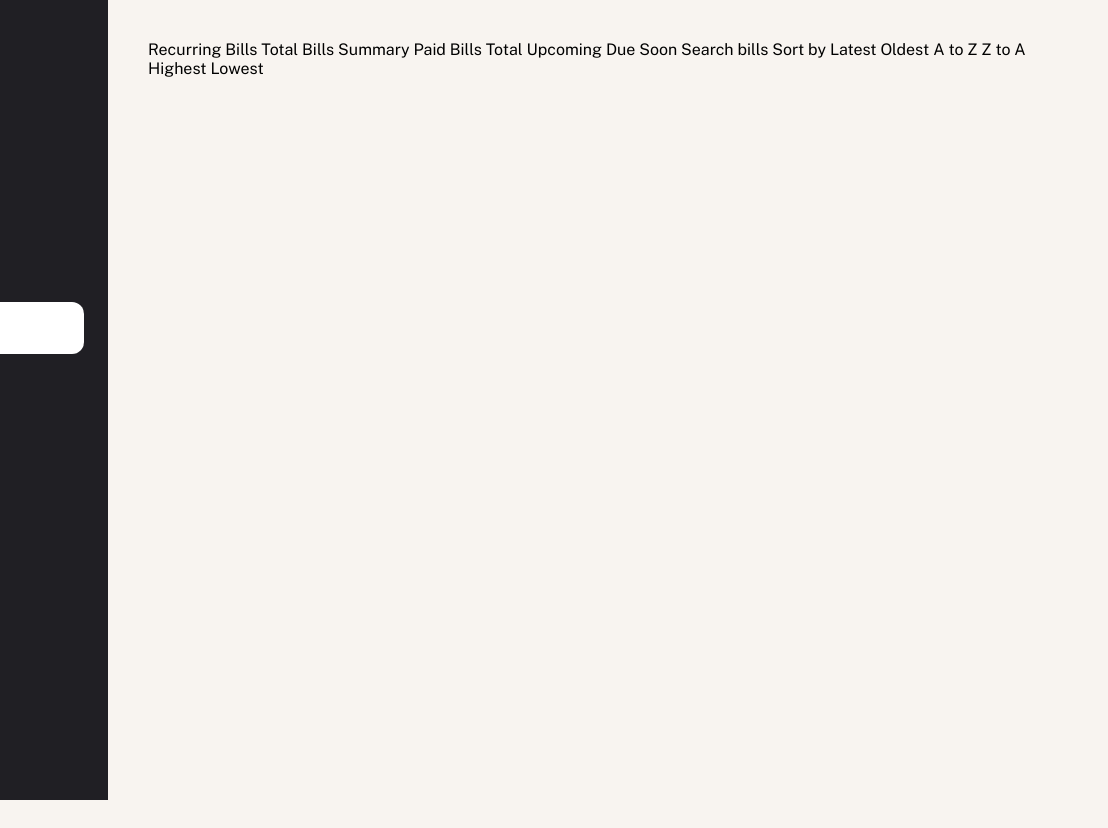
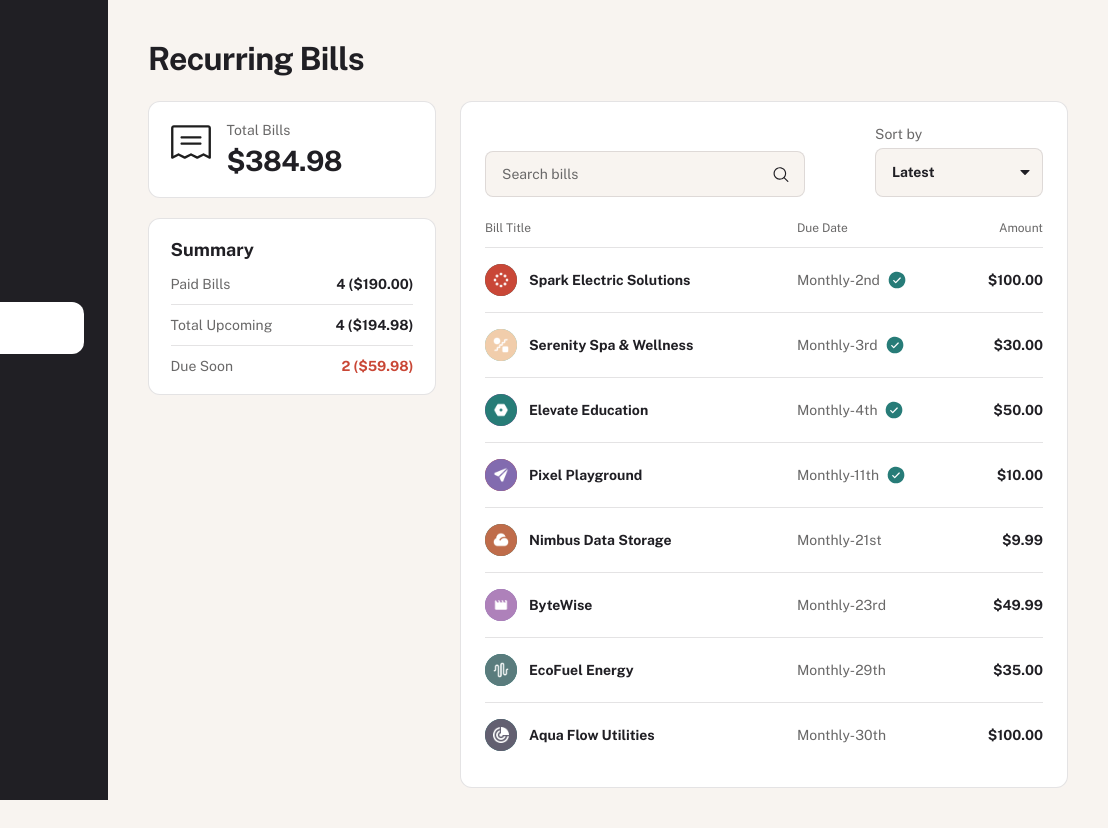
Before and after one commit to dextervorbe/personal-finance-app, a plain HTML site: page starter-code/recurring.html in a window 1280 px wide. Shown: the full height of the page, 172-1280 px from the left. Before the commit the page ends 800 px from the top, so only its background shows below. Drawn offline with nearby package versions, Linux system fonts and the light colour scheme.

Commit message:
Created Recurring Bills Page + CSS

```diff
--- /dev/null
+++ b/starter-code/css/recurring.css
@@ -0,0 +1,263 @@
+/* Recurring bills page */
+
+.recurring-page {
+  box-sizing: border-box;
+  width: 100%;
+  max-width: 70rem;
+  margin-inline: auto;
+}
+
+.recurring-page__title {
+  margin: 0 0 1.5rem;
+  font-size: clamp(1.75rem, 4vw, 2rem);
+  font-weight: 700;
+  color: var(--color-heading);
+  letter-spacing: -0.02em;
+}
+
+.recurring-layout {
+  display: grid;
+  grid-template-columns: minmax(15rem, 18rem) minmax(0, 1fr);
+  gap: 1.5rem;
+  align-items: start;
+}
+
+@media (max-width: 56rem) {
+  .recurring-layout {
+    grid-template-columns: 1fr;
+  }
+}
+
+.recurring-layout__side {
+  display: flex;
+  flex-direction: column;
+  gap: 1.25rem;
+}
+
+.recurring-stat-card {
+  display: flex;
+  align-items: flex-start;
+  gap: 1rem;
+  padding: 1.25rem 1.35rem;
+  border-radius: 0.75rem;
+  background-color: var(--color-card);
+  border: 1px solid var(--color-divider);
+}
+
+.recurring-stat-card__icon {
+  width: 2.5rem;
+  height: 2.5rem;
+  flex-shrink: 0;
+  color: var(--color-heading);
+}
+
+[data-theme="dark"] .recurring-stat-card__icon {
+  filter: brightness(0) saturate(0) invert(1);
+}
+
+[data-theme="light"] .recurring-stat-card__icon {
+  filter: brightness(0) saturate(100%);
+  opacity: 0.88;
+}
+
+.recurring-stat-card__label {
+  margin: 0 0 0.35rem;
+  font-size: 0.875rem;
+  font-weight: 400;
+  color: var(--color-text-muted);
+}
+
+.recurring-stat-card__value {
+  margin: 0;
+  font-size: 1.75rem;
+  font-weight: 700;
+  color: var(--color-heading);
+  letter-spacing: -0.02em;
+}
+
+.recurring-summary-card {
+  padding: 1.25rem 1.35rem;
+  border-radius: 0.75rem;
+  background-color: var(--color-card);
+  border: 1px solid var(--color-divider);
+}
+
+.recurring-summary-card__title {
+  margin: 0 0 1rem;
+  font-size: 1.125rem;
+  font-weight: 700;
+  color: var(--color-heading);
+}
+
+.recurring-summary-list {
+  list-style: none;
+  margin: 0;
+  padding: 0;
+}
+
+.recurring-summary-list__item {
+  display: flex;
+  align-items: center;
+  justify-content: space-between;
+  gap: 1rem;
+  padding: 0.75rem 0;
+  font-size: 0.875rem;
+  color: var(--color-text-muted);
+  border-bottom: 1px solid var(--color-divider);
+}
+
+.recurring-summary-list__item:first-child {
+  padding-top: 0;
+}
+
+.recurring-summary-list__item:last-child {
+  border-bottom: none;
+  padding-bottom: 0;
+}
+
+.recurring-summary-list__value {
+  font-weight: 700;
+  color: var(--color-heading);
+  text-align: right;
+}
+
+.recurring-summary-list__value--due {
+  color: #c94736;
+}
+
+.recurring-panel {
+  padding: 1.5rem clamp(1rem, 3vw, 1.5rem) 1.25rem;
+  background-color: var(--color-card);
+  border-radius: 0.75rem;
+  border: 1px solid var(--color-divider);
+}
+
+.recurring-toolbar {
+  display: flex;
+  flex-wrap: wrap;
+  align-items: flex-end;
+  justify-content: space-between;
+  gap: 1rem 1.5rem;
+  margin-bottom: 1.5rem;
+}
+
+.recurring-table-wrap {
+  overflow-x: auto;
+  margin: 0 -0.25rem;
+  padding: 0 0.25rem;
+}
+
+.recurring-table {
+  width: 100%;
+  min-width: 32rem;
+  border-collapse: collapse;
+  font-size: 0.875rem;
+}
+
+.recurring-table thead th {
+  padding: 0 0 0.75rem;
+  border-bottom: 1px solid var(--color-divider);
+  text-align: left;
+  font-weight: 400;
+  font-size: 0.75rem;
+  color: var(--color-text-muted);
+}
+
+.recurring-table thead th:nth-child(2) {
+  text-align: left;
+}
+
+.recurring-table thead th:nth-child(3) {
+  text-align: right;
+}
+
+.recurring-table tbody td {
+  padding: 1rem 0;
+  vertical-align: middle;
+  border-bottom: 1px solid var(--color-divider);
+}
+
+.recurring-table tbody tr:last-child td {
+  border-bottom: none;
+}
+
+.recurring-row__bill {
+  display: flex;
+  align-items: center;
+  gap: 0.75rem;
+  min-width: 0;
+}
+
+.recurring-row__marker {
+  display: grid;
+  place-items: center;
+  width: 2rem;
+  height: 2rem;
+  border-radius: 50%;
+  flex-shrink: 0;
+  overflow: hidden;
+}
+
+.recurring-row__marker-img {
+  width: 100%;
+  height: 100%;
+  object-fit: cover;
+}
+
+.recurring-row__marker-fallback {
+  font-size: 0.625rem;
+  font-weight: 700;
+  color: #fff;
+}
+
+.recurring-row__title {
+  margin: 0;
+  font-size: 0.875rem;
+  font-weight: 700;
+  color: var(--color-heading);
+  white-space: nowrap;
+  overflow: hidden;
+  text-overflow: ellipsis;
+}
+
+.recurring-row__due-cell {
+  display: flex;
+  align-items: center;
+  gap: 0.5rem;
+  flex-wrap: wrap;
+}
+
+.recurring-row__due-text {
+  margin: 0;
+  font-size: 0.875rem;
+  color: var(--color-text-muted);
+}
+
+.recurring-row__paid-icon {
+  width: 1.125rem;
+  height: 1.125rem;
+  flex-shrink: 0;
+}
+
+.recurring-row__amount {
+  margin: 0;
+  font-size: 0.875rem;
+  font-weight: 700;
+  color: var(--color-heading);
+  text-align: right;
+}
+
+.recurring-empty {
+  padding: 2rem 1rem;
+  text-align: center;
+  color: var(--color-text-muted);
+  font-size: 0.875rem;
+}
+
+.recurring-error {
+  padding: 1rem;
+  border-radius: 0.5rem;
+  background-color: var(--color-error-bg);
+  color: var(--color-heading);
+  font-size: 0.875rem;
+}
--- /dev/null
+++ b/starter-code/js/recurring.js
@@ -0,0 +1,366 @@
+(function () {
+  var VIEW_YEAR = 2024;
+  var VIEW_MONTH = 7;
+
+  var CATEGORY_ACCENT = {
+    Entertainment: "#C94736",
+    Bills: "#277C78",
+    Groceries: "#82C9D7",
+    "Dining Out": "#3F82B2",
+    Transportation: "#F2CDAC",
+    "Personal Care": "#67C7C9",
+    Education: "#D946B8",
+    Lifestyle: "#826CB0",
+    Shopping: "#626070",
+    General: "#6B7F59",
+  };
+
+  var currency = new Intl.NumberFormat("en-US", {
+    style: "currency",
+    currency: "USD",
+    minimumFractionDigits: 2,
+  });
+
+  function parseISO(iso) {
+    return new Date(iso);
+  }
+
+  function initials(name) {
+    var parts = name.trim().split(/\s+/);
+    var a = parts[0] ? parts[0][0] : "";
+    var b = parts[1] ? parts[1][0] : "";
+    return (a + b).toUpperCase() || "?";
+  }
+
+  function latestTransactionDate(transactions) {
+    if (!transactions || transactions.length === 0) return new Date();
+    var latest = parseISO(transactions[0].date);
+    for (var i = 1; i < transactions.length; i++) {
+      var d = parseISO(transactions[i].date);
+      if (d > latest) latest = d;
+    }
+    return latest;
+  }
+
+  function uniqueRecurringLatest(transactions) {
+    var map = new Map();
+    for (var i = 0; i < transactions.length; i++) {
+      var t = transactions[i];
+      if (!t.recurring) continue;
+      var prev = map.get(t.name);
+      if (!prev || parseISO(t.date) > parseISO(prev.date)) {
+        map.set(t.name, t);
+      }
+    }
+    return Array.from(map.values());
+  }
+
+  function paidRecurringInMonth(transactions, year, monthIndex) {
+    var out = [];
+    for (var i = 0; i < transactions.length; i++) {
+      var t = transactions[i];
+      if (!t.recurring) continue;
+      var d = parseISO(t.date);
+      if (d.getUTCFullYear() !== year || d.getUTCMonth() !== monthIndex) continue;
+      out.push(t);
+    }
+    return out;
+  }
+
+  function unpaidRecurringForMonth(transactions, year, monthIndex) {
+    var paidNames = new Set();
+    var paid = paidRecurringInMonth(transactions, year, monthIndex);
+    for (var i = 0; i < paid.length; i++) {
+      paidNames.add(paid[i].name);
+    }
+    return uniqueRecurringLatest(transactions).filter(function (v) {
+      return !paidNames.has(v.name);
+    });
+  }
+
+  function addUTCDays(date, days) {
+    var d = new Date(date.getTime());
+    d.setUTCDate(d.getUTCDate() + days);
+    return d;
+  }
+
+  function dueSoonStats(transactions, referenceDate, year, monthIndex) {
+    var unpaid = unpaidRecurringForMonth(transactions, year, monthIndex);
+    var start = addUTCDays(referenceDate, 1);
+    start.setUTCHours(0, 0, 0, 0);
+    var end = addUTCDays(referenceDate, 5);
+    end.setUTCHours(23, 59, 59, 999);
+
+    var count = 0;
+    var sum = 0;
+    for (var i = 0; i < unpaid.length; i++) {
+      var v = unpaid[i];
+      var dueDay = parseISO(v.date).getUTCDate();
+      var due = new Date(Date.UTC(year, monthIndex, dueDay));
+      if (due >= start && due <= end) {
+        count += 1;
+        sum += Math.abs(v.amount);
+      }
+    }
+    return { count: count, sum: sum };
+  }
+
+  function categoryAccent(cat) {
+    return CATEGORY_ACCENT[cat] || "#277C78";
+  }
+
+  function dayOrdinalUTC(iso) {
+    var day = parseISO(iso).getUTCDate();
+    var j = day % 10;
+    var k = day % 100;
+    if (j === 1 && k !== 11) return day + "st";
+    if (j === 2 && k !== 12) return day + "nd";
+    if (j === 3 && k !== 13) return day + "rd";
+    return day + "th";
+  }
+
+  function formatSummaryLine(count, sum) {
+    return count + " (" + currency.format(sum) + ")";
+  }
+
+  document.addEventListener("DOMContentLoaded", function () {
+    var main = document.querySelector(".recurring-page");
+    if (!main) return;
+
+    var totalEl = document.getElementById("recurring-total-bills");
+    var paidEl = document.getElementById("recurring-summary-paid");
+    var upcomingEl = document.getElementById("recurring-summary-upcoming");
+    var dueEl = document.getElementById("recurring-summary-due");
+    var tbody = document.getElementById("recurring-tbody");
+    var searchInput = document.getElementById("recurring-search");
+    var sortSelect = document.getElementById("recurring-sort");
+
+    var allTransactions = [];
+    var templateRows = [];
+    var paidNameSet = new Set();
+
+    function computePaidNames(transactions) {
+      var set = new Set();
+      var paid = paidRecurringInMonth(
+        transactions,
+        VIEW_YEAR,
+        VIEW_MONTH
+      );
+      for (var i = 0; i < paid.length; i++) {
+        set.add(paid[i].name);
+      }
+      return set;
+    }
+
+    function sortTemplates(rows, key) {
+      var arr = rows.slice();
+      if (key === "latest") {
+        arr.sort(function (a, b) {
+          return (
+            parseISO(a.date).getUTCDate() - parseISO(b.date).getUTCDate()
+          );
+        });
+      } else if (key === "oldest") {
+        arr.sort(function (a, b) {
+          return (
+            parseISO(b.date).getUTCDate() - parseISO(a.date).getUTCDate()
+          );
+        });
+      } else if (key === "az") {
+        arr.sort(function (a, b) {
+          return a.name.localeCompare(b.name);
+        });
+      } else if (key === "za") {
+        arr.sort(function (a, b) {
+          return b.name.localeCompare(a.name);
+        });
+      } else if (key === "highest") {
+        arr.sort(function (a, b) {
+          return Math.abs(b.amount) - Math.abs(a.amount);
+        });
+      } else if (key === "lowest") {
+        arr.sort(function (a, b) {
+          return Math.abs(a.amount) - Math.abs(b.amount);
+        });
+      }
+      return arr;
+    }
+
+    function filterBySearch(rows, q) {
+      if (!q || !q.trim()) return rows.slice();
+      var needle = q.trim().toLowerCase();
+      return rows.filter(function (r) {
+        return r.name.toLowerCase().indexOf(needle) !== -1;
+      });
+    }
+
+    function updateSummary(transactions) {
+      var templates = uniqueRecurringLatest(transactions);
+      var totalSum = 0;
+      for (var i = 0; i < templates.length; i++) {
+        totalSum += Math.abs(templates[i].amount);
+      }
+      if (totalEl) totalEl.textContent = currency.format(totalSum);
+
+      var paidTx = paidRecurringInMonth(
+        transactions,
+        VIEW_YEAR,
+        VIEW_MONTH
+      );
+      var paidSum = 0;
+      for (var p = 0; p < paidTx.length; p++) {
+        paidSum += Math.abs(paidTx[p].amount);
+      }
+      if (paidEl)
+        paidEl.textContent = formatSummaryLine(paidTx.length, paidSum);
+
+      var unpaid = unpaidRecurringForMonth(
+        transactions,
+        VIEW_YEAR,
+        VIEW_MONTH
+      );
+      var upcomingSum = 0;
+      for (var u = 0; u < unpaid.length; u++) {
+        upcomingSum += Math.abs(unpaid[u].amount);
+      }
+      if (upcomingEl)
+        upcomingEl.textContent = formatSummaryLine(unpaid.length, upcomingSum);
+
+      var refDate = latestTransactionDate(transactions);
+      var ds = dueSoonStats(
+        transactions,
+        refDate,
+        VIEW_YEAR,
+        VIEW_MONTH
+      );
+      if (dueEl)
+        dueEl.textContent = formatSummaryLine(ds.count, ds.sum);
+    }
+
+    function renderTable() {
+      if (!tbody) return;
+      tbody.innerHTML = "";
+
+      var sortKey = sortSelect ? sortSelect.value : "latest";
+      var q = searchInput ? searchInput.value : "";
+      var rows = sortTemplates(
+        filterBySearch(templateRows, q),
+        sortKey
+      );
+
+      if (rows.length === 0) {
+        var trEmpty = document.createElement("tr");
+        var tdEmpty = document.createElement("td");
+        tdEmpty.colSpan = 3;
+        tdEmpty.className = "recurring-empty";
+        tdEmpty.textContent = "No recurring bills match your search.";
+        trEmpty.appendChild(tdEmpty);
+        tbody.appendChild(trEmpty);
+        return;
+      }
+
+      for (var i = 0; i < rows.length; i++) {
+        var row = rows[i];
+        var tr = document.createElement("tr");
+
+        var tdBill = document.createElement("td");
+        var billWrap = document.createElement("div");
+        billWrap.className = "recurring-row__bill";
+
+        var marker = document.createElement("div");
+        marker.className = "recurring-row__marker";
+        marker.style.backgroundColor = categoryAccent(row.category);
+
+        var img = document.createElement("img");
+        img.className = "recurring-row__marker-img";
+        img.alt = "";
+        img.src = row.avatar;
+        img.loading = "lazy";
+        (function (imgEl, wrap, accent, nm, cat) {
+          imgEl.addEventListener("error", function () {
+            imgEl.remove();
+            var fb = document.createElement("span");
+            fb.className = "recurring-row__marker-fallback";
+            fb.textContent = initials(nm);
+            wrap.style.backgroundColor = accent || categoryAccent(cat);
+            wrap.appendChild(fb);
+          });
+        })(img, marker, categoryAccent(row.category), row.name, row.category);
+        marker.appendChild(img);
+
+        var title = document.createElement("p");
+        title.className = "recurring-row__title";
+        title.textContent = row.name;
+
+        billWrap.appendChild(marker);
+        billWrap.appendChild(title);
+        tdBill.appendChild(billWrap);
+
+        var tdDue = document.createElement("td");
+        var dueWrap = document.createElement("div");
+        dueWrap.className = "recurring-row__due-cell";
+        var dueTxt = document.createElement("p");
+        dueTxt.className = "recurring-row__due-text";
+        dueTxt.textContent =
+          "Monthly-" + dayOrdinalUTC(row.date);
+
+        dueWrap.appendChild(dueTxt);
+        if (paidNameSet.has(row.name)) {
+          var check = document.createElement("img");
+          check.className = "recurring-row__paid-icon";
+          check.src = "./assets/images/icon-bill-paid.svg";
+          check.alt = "Paid";
+          check.width = 18;
+          check.height = 18;
+          dueWrap.appendChild(check);
+        }
+        tdDue.appendChild(dueWrap);
+
+        var tdAmt = document.createElement("td");
+        var amt = document.createElement("p");
+        amt.className = "recurring-row__amount";
+        amt.textContent = currency.format(Math.abs(row.amount));
+        tdAmt.appendChild(amt);
+
+        tr.appendChild(tdBill);
+        tr.appendChild(tdDue);
+        tr.appendChild(tdAmt);
+        tbody.appendChild(tr);
+      }
+    }
+
+    function refresh() {
+      updateSummary(allTransactions);
+      renderTable();
+    }
+
+    if (searchInput) {
+      searchInput.addEventListener("input", renderTable);
+    }
+    if (sortSelect) {
+      sortSelect.addEventListener("change", renderTable);
+    }
+
+    fetch("./data.json")
+      .then(function (res) {
+        if (!res.ok) throw new Error("Failed to load data");
+        return res.json();
+      })
+      .then(function (data) {
+        allTransactions = data.transactions || [];
+        templateRows = uniqueRecurringLatest(allTransactions);
+        paidNameSet = computePaidNames(allTransactions);
+        refresh();
+        main.removeAttribute("aria-busy");
+      })
+      .catch(function () {
+        main.removeAttribute("aria-busy");
+        var err = document.createElement("p");
+        err.className = "recurring-error";
+        err.setAttribute("role", "alert");
+        err.textContent =
+          "Could not load finance data. Serve this folder over HTTP so data.json can be fetched.";
+        main.insertBefore(err, main.firstChild);
+      });
+  });
+})();
--- a/starter-code/recurring.html
+++ b/starter-code/recurring.html
@@ -11,6 +11,8 @@
   <link rel="preconnect" href="https://fonts.gstatic.com" crossorigin>
   <link href="https://fonts.googleapis.com/css2?family=Public+Sans:wght@400;700&display=swap" rel="stylesheet">
   <link rel="stylesheet" href="./css/sidebar.css">
+  <link rel="stylesheet" href="./css/transactions.css">
+  <link rel="stylesheet" href="./css/recurring.css">
 
   <title>Frontend Mentor | Personal finance app - Recurring bills</title>
 </head>
@@ -90,31 +92,96 @@
   </aside>
 
   <div class="app-shell">
-    <main id="main-content">
-      Recurring Bills
+    <main id="main-content" class="recurring-page" aria-busy="true">
+      <h1 class="recurring-page__title">Recurring Bills</h1>
 
-      Total Bills
+      <div class="recurring-layout">
+        <div class="recurring-layout__side">
+          <section class="recurring-stat-card" aria-labelledby="recurring-total-label">
+            <img
+              class="recurring-stat-card__icon"
+              src="./assets/images/icon-recurring-bills.svg"
+              alt=""
+              width="32"
+              height="28"
+            >
+            <div>
+              <p id="recurring-total-label" class="recurring-stat-card__label">Total Bills</p>
+              <p class="recurring-stat-card__value" id="recurring-total-bills">—</p>
+            </div>
+          </section>
 
-      Summary
-      Paid Bills
-      Total Upcoming
-      Due Soon
+          <section class="recurring-summary-card" aria-labelledby="recurring-summary-heading">
+            <h2 id="recurring-summary-heading" class="recurring-summary-card__title">Summary</h2>
+            <ul class="recurring-summary-list">
+              <li class="recurring-summary-list__item">
+                <span>Paid Bills</span>
+                <span class="recurring-summary-list__value" id="recurring-summary-paid">—</span>
+              </li>
+              <li class="recurring-summary-list__item">
+                <span>Total Upcoming</span>
+                <span class="recurring-summary-list__value" id="recurring-summary-upcoming">—</span>
+              </li>
+              <li class="recurring-summary-list__item">
+                <span>Due Soon</span>
+                <span class="recurring-summary-list__value recurring-summary-list__value--due" id="recurring-summary-due">—</span>
+              </li>
+            </ul>
+          </section>
+        </div>
 
-      Search bills
+        <div class="recurring-layout__main">
+          <section class="recurring-panel" aria-labelledby="recurring-panel-heading">
+            <h2 id="recurring-panel-heading" class="visually-hidden">All recurring bills</h2>
 
-      Sort by
-      Latest
-      Oldest
-      A to Z
-      Z to A
-      Highest
-      Lowest
+            <div class="recurring-toolbar">
+              <div class="transactions-search">
+                <label class="visually-hidden" for="recurring-search">Search bills</label>
+                <input
+                  type="search"
+                  id="recurring-search"
+                  class="transactions-search__input"
+                  placeholder="Search bills"
+                  autocomplete="off"
+                >
+                <img class="transactions-search__icon" src="./assets/images/icon-search.svg" alt="" width="14" height="14">
+              </div>
 
-      <!-- Add bills data -->
+              <div class="transactions-filters">
+                <label>
+                  Sort by
+                  <select id="recurring-sort" class="transactions-select" aria-label="Sort recurring bills">
+                    <option value="latest">Latest</option>
+                    <option value="oldest">Oldest</option>
+                    <option value="az">A to Z</option>
+                    <option value="za">Z to A</option>
+                    <option value="highest">Highest</option>
+                    <option value="lowest">Lowest</option>
+                  </select>
+                </label>
+              </div>
+            </div>
+
+            <div class="recurring-table-wrap">
+              <table class="recurring-table">
+                <thead>
+                  <tr>
+                    <th scope="col">Bill Title</th>
+                    <th scope="col">Due Date</th>
+                    <th scope="col">Amount</th>
+                  </tr>
+                </thead>
+                <tbody id="recurring-tbody"></tbody>
+              </table>
+            </div>
+          </section>
+        </div>
+      </div>
     </main>
   </div>
 
   <script src="./js/theme.js" defer></script>
   <script src="./js/sidebar.js" defer></script>
+  <script src="./js/recurring.js" defer></script>
 </body>
 </html>
```
